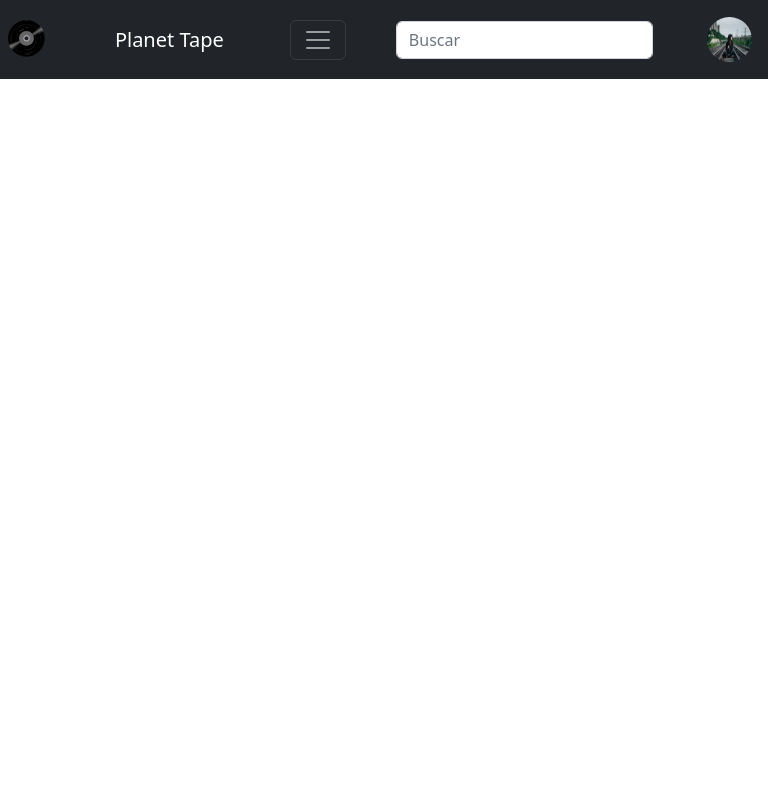
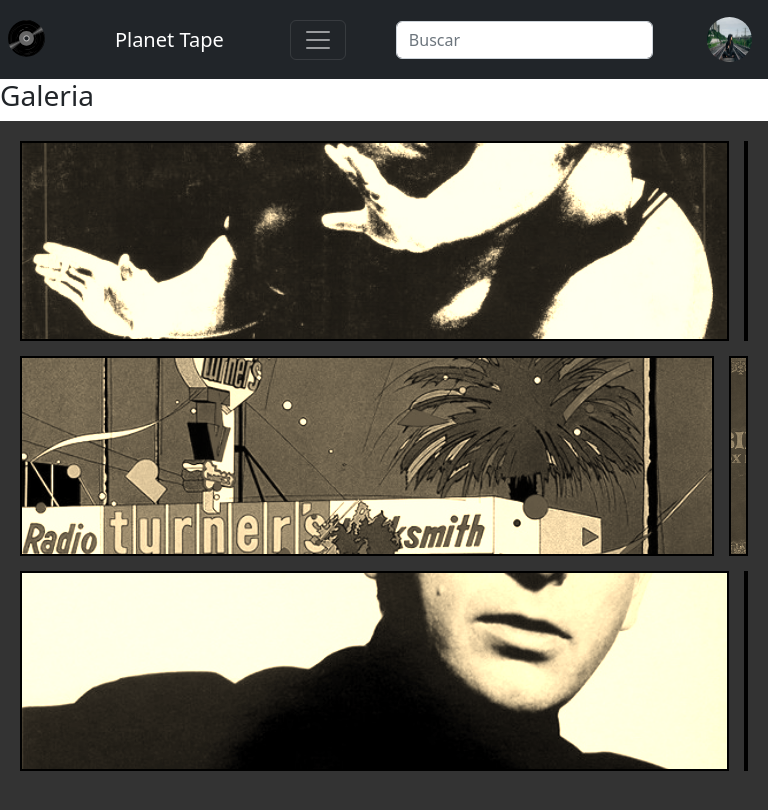
Before and after one commit to tsirigoin/segunda-entrega-desarrollo-web, a plain HTML site: page index.html in a window 768 px wide. Drawn offline with nearby package versions, Linux system fonts and the light colour scheme.

Commit message:
añadidas imágenes para la disquería

```diff
--- a/css/styles.css
+++ b/css/styles.css
@@ -2,6 +2,7 @@
 * {
 	margin: 0;
 	padding: 0;
+    box-sizing: border-box;
 }
 
 .margen-header {
@@ -11,3 +12,95 @@
 .dropdown-menu {
 	background-color: rgb(130, 157, 184) !important;
 }
+
+.galeria{
+    width: 100%;
+    /* height: auto; */
+    background-color: #333;
+    display: grid;
+    grid-template-columns: 1fr;
+    grid-template-rows: repeat(6, 200px);
+    padding: 20px;
+    grid-gap: 15px;
+}
+.img{
+    background-color: blueviolet;
+    border: 2px solid #000;
+    background-size: cover;
+    background-position: center;
+    filter: sepia(100%);
+}
+.img:hover{
+    transform: scale(1.05);
+    transition: all 0.9s;
+    filter: sepia(0%);
+}
+
+.img1 {
+	background-image: url(../assets/img/after-chabon-sumo.jpg);
+}
+
+.img2 {
+	background-image: url(../assets/img/animals-pink-floyd.jpg);
+}
+
+.img3 {
+	background-image: url(../assets/img/for-you-tatsuro-yamashita.jpg);
+}
+
+.img4 {
+	background-image: url(../assets/img/la-biblia-vox-dei.jpg);
+}
+
+.img5 {
+	background-image: url(../assets/img/so-peter-gabriel.jpg);
+}
+
+.img6 {
+	background-image: url(../assets/img/late-night-delight-saint-pepsi.jpg);
+}
+
+@media only screen and (min-width:480px){
+    .galery{
+        grid-template-columns: 1fr 1fr;
+        grid-template-rows: repeat(3, 200px);
+    }
+}
+
+@media only screen and (min-width: 768px) and (max-width: 1023px) {
+    .gallery{
+        grid-template-columns: 1fr 1fr 1fr;
+        /* grid-template-rows: repeat(4, 200px); */
+    }
+    .img1{
+        grid-column: 1/3;
+        grid-row: 1/2;
+    }
+    .img2{
+        grid-column:3/4;
+        grid-row: 1/2;
+    }
+    .img3{
+        grid-column: 1/2;
+        grid-row: 2/3;
+    }
+    .img4{
+        grid-column: 2/4;
+        grid-row: 2/3;
+    }
+    .img5{
+        grid-column: 1/3;
+        grid-row: 3/4;
+    }
+    .img6{
+        grid-column: 3/4;
+        grid-row: 3/4;
+    }
+}
+
+@media only screen and (min-width: 1024px){
+    .gallery{
+        grid-template-columns: repeat(6, 3fr);
+        grid-template-rows: repeat(1, 5vw);
+    }
+}
--- a/index.html
+++ b/index.html
@@ -10,8 +10,8 @@
 	<title>Planet Tape</title>
 </head>
 <body>
-	<header class="grid-container">
-		<nav class="navbar fixed-top navbar-expand-lg navbar-dark bg-dark text-white">
+	<header>
+		<nav class="navbar navbar-expand-lg navbar-dark bg-dark text-white">
 			<a class="navbar-brand margen-header" href="./index.html"><object data="./assets/img/record-159211.svg" width="45" height="45" ></object></a>
 			<a class="navbar-brand" href="./index.html">Planet Tape</a>
 			<button class="navbar-toggler" type="button" data-bs-toggle="collapse" data-bs-target="#navbarSupportedContent" aria-controls="navbarSupportedContent" aria-expanded="false" aria-label="Toggle navigation">
@@ -67,8 +67,17 @@
 			</div>
 		</nav>
 	</header>
-
-
+	<section class="exposicion">
+		<h2>Galeria</h2>
+		<div class="galeria">
+			<div class="img img1"></div>
+			<div class="img img2"></div>
+			<div class="img img3"></div>
+			<div class="img img4"></div>
+			<div class="img img5"></div>
+			<div class="img img6"></div>
+		</div>
+	</section>
 
 	<script src="https://cdn.jsdelivr.net/npm/bootstrap@5.2.3/dist/js/bootstrap.bundle.min.js" integrity="sha384-kenU1KFdBIe4zVF0s0G1M5b4hcpxyD9F7jL+jjXkk+Q2h455rYXK/7HAuoJl+0I4" crossorigin="anonymous"></script>
 </body>
```
Also changed, not shown: pages/store.html (+2 -1 lines), assets/img/after-chabon-sumo.jpg (added), assets/img/animals-pink-floyd.jpg (added), assets/img/for-you-tatsuro-yamashita.jpg (added), assets/img/la-biblia-vox-dei.jpg (added), assets/img/late-night-delight-saint-pepsi.jpg (added), assets/img/so-peter-gabriel.jpg (added).
